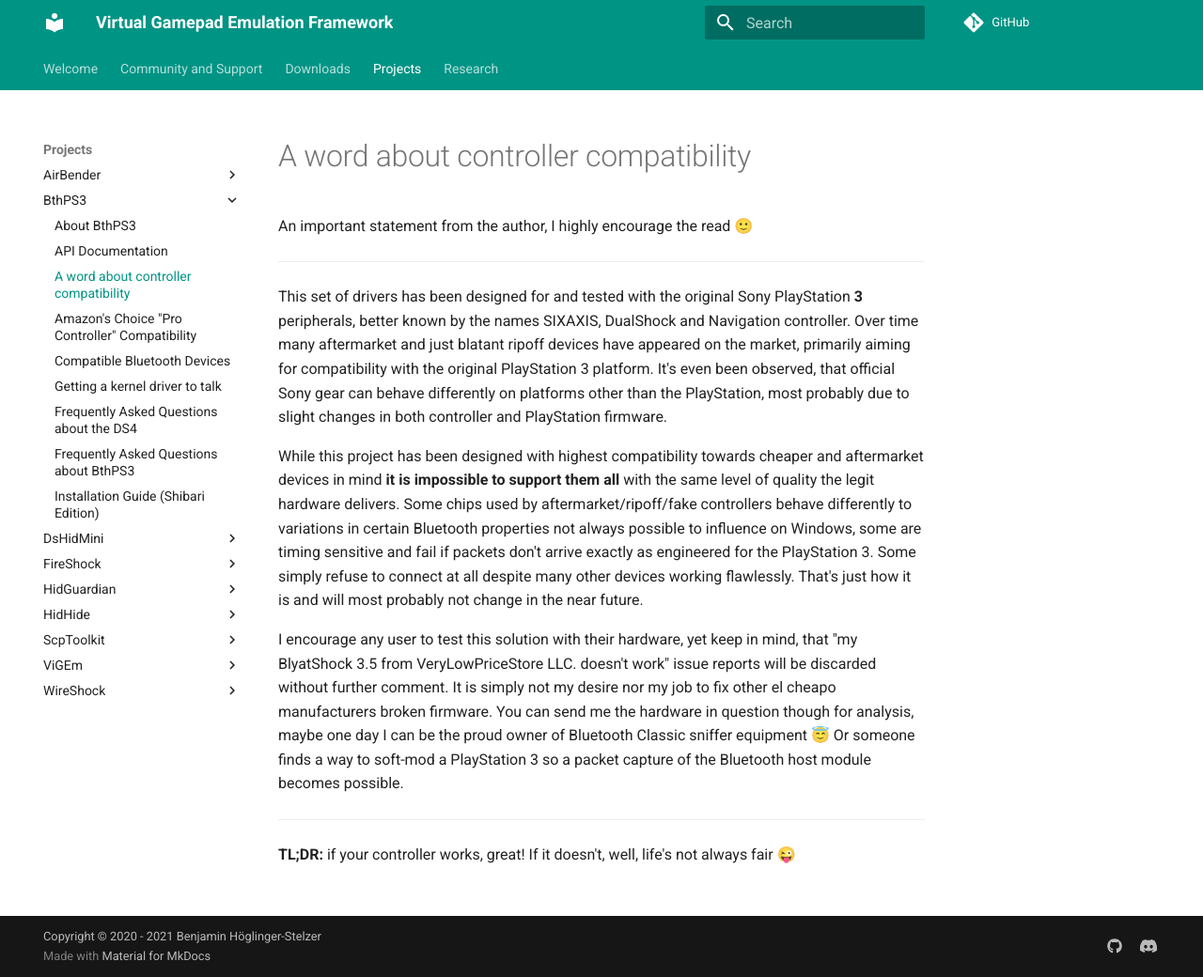
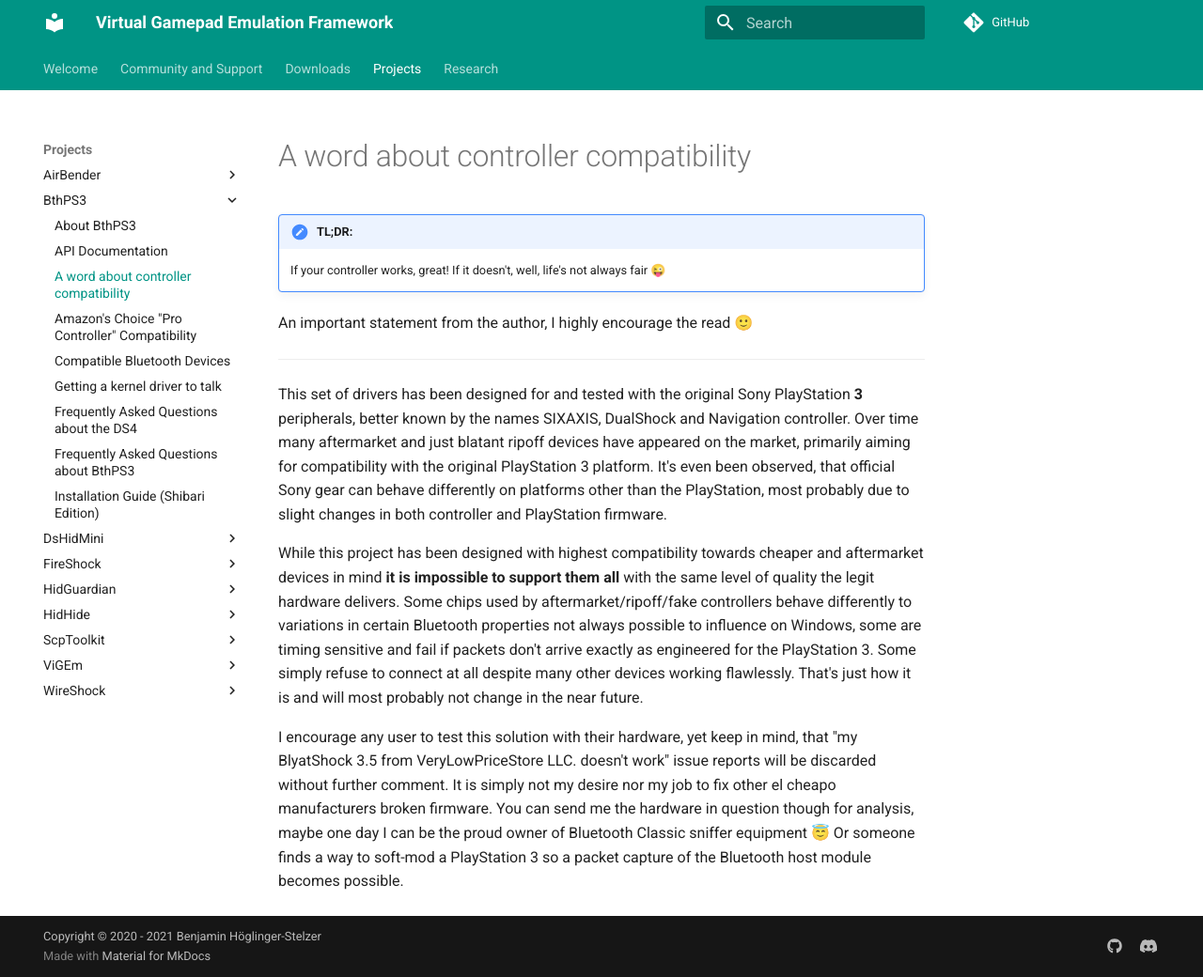
Before and after one commit to nefarius/ViGEm.github.io, an MkDocs documentation site: the page built from docs/projects/BthPS3/About-Controller-Compatibility.md, in a window 1280 px wide and 1040 px high. Shown: the whole window at 94% size. Built offline with MkDocs 1.6.1 and Material for MkDocs 9.7.7, drawn with Linux system fonts in a browser that asks for light colours; comment, search, counter and statistics services are not loaded; some of the changed lines change nothing that is shown.

Commit message:
Added highlight

```diff
--- a/docs/projects/BthPS3/About-Controller-Compatibility.md
+++ b/docs/projects/BthPS3/About-Controller-Compatibility.md
@@ -1,4 +1,7 @@
 # A word about controller compatibility
+
+!!! attention "TL;DR:"
+    If your controller works, great! If it doesn't, well, life's not always fair 😜
 
 An important statement from the author, I highly encourage the read 🙂
 
@@ -9,7 +12,3 @@
 While this project has been designed with highest compatibility towards cheaper and aftermarket devices in mind **it is impossible to support them all** with the same level of quality the legit hardware delivers. Some chips used by aftermarket/ripoff/fake controllers behave differently to variations in certain Bluetooth properties not always possible to influence on Windows, some are timing sensitive and fail if packets don't arrive exactly as engineered for the PlayStation 3. Some simply refuse to connect at all despite many other devices working flawlessly. That's just how it is and will most probably not change in the near future.
 
 I encourage any user to test this solution with their hardware, yet keep in mind, that "my BlyatShock 3.5 from VeryLowPriceStore LLC. doesn't work" issue reports will be discarded without further comment. It is simply not my desire nor my job to fix other el cheapo manufacturers broken firmware. You can send me the hardware in question though for analysis, maybe one day I can be the proud owner of Bluetooth Classic sniffer equipment 😇 Or someone finds a way to soft-mod a PlayStation 3 so a packet capture of the Bluetooth host module becomes possible.
-
----
-
-**TL;DR:** if your controller works, great! If it doesn't, well, life's not always fair 😜
```
